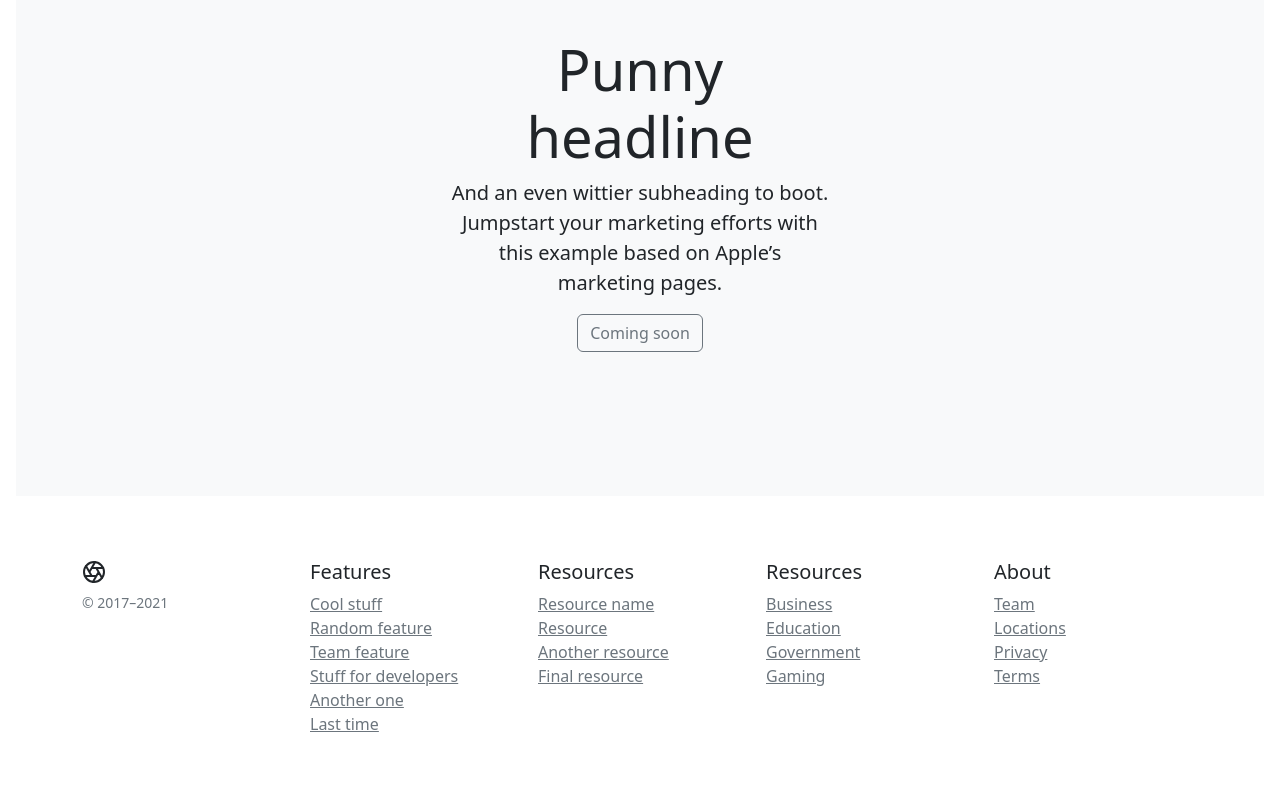
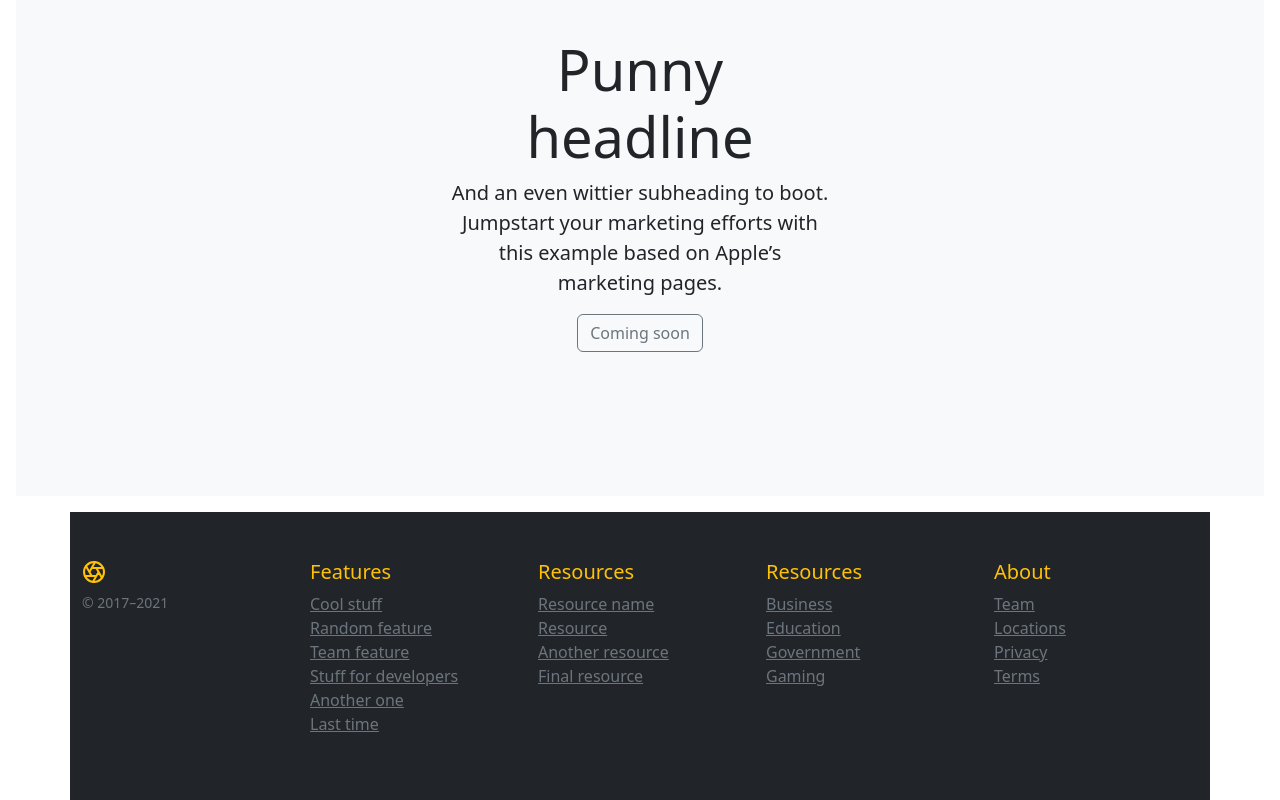
Before and after one commit to CristobalBurg/FrontendPortafolio, an Angular app: page /landing in a window 1280 px wide. Shown: the part 180-980 px from the top of the page. Built offline with nearby package versions, Linux system fonts and the light colour scheme.

Commit message:
WIP footer

```diff
--- a/src/app/shared/footer/footer.component.html
+++ b/src/app/shared/footer/footer.component.html
@@ -1,4 +1,4 @@
-<footer class="container py-5">
+<footer class="container py-5 bg-dark text-warning">
     <div class="row">
       <div class="col-12 col-md">
         <svg xmlns="http://www.w3.org/2000/svg" width="24" height="24" fill="none" stroke="currentColor" stroke-linecap="round" stroke-linejoin="round" stroke-width="2" class="d-block mb-2" role="img" viewBox="0 0 24 24"><title>Product</title><circle cx="12" cy="12" r="10"></circle><path d="M14.31 8l5.74 9.94M9.69 8h11.48M7.38 12l5.74-9.94M9.69 16L3.95 6.06M14.31 16H2.83m13.79-4l-5.74 9.94"></path></svg>
```
